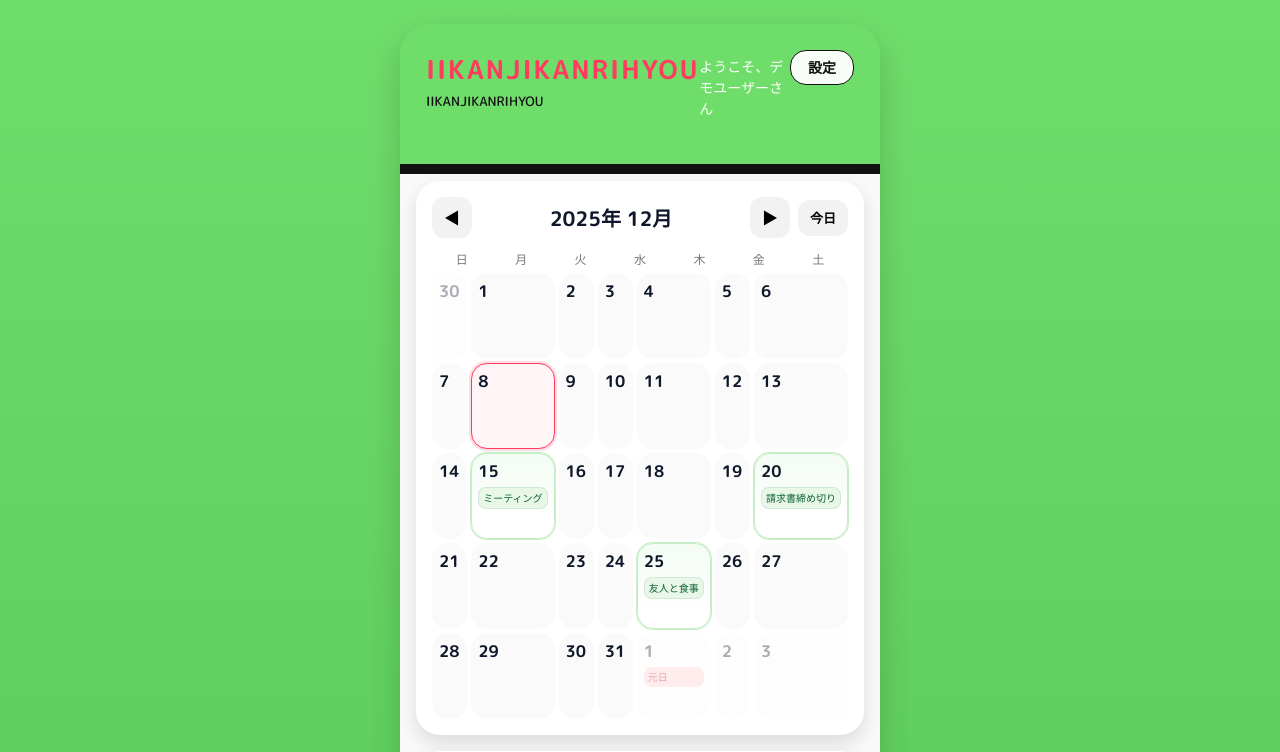
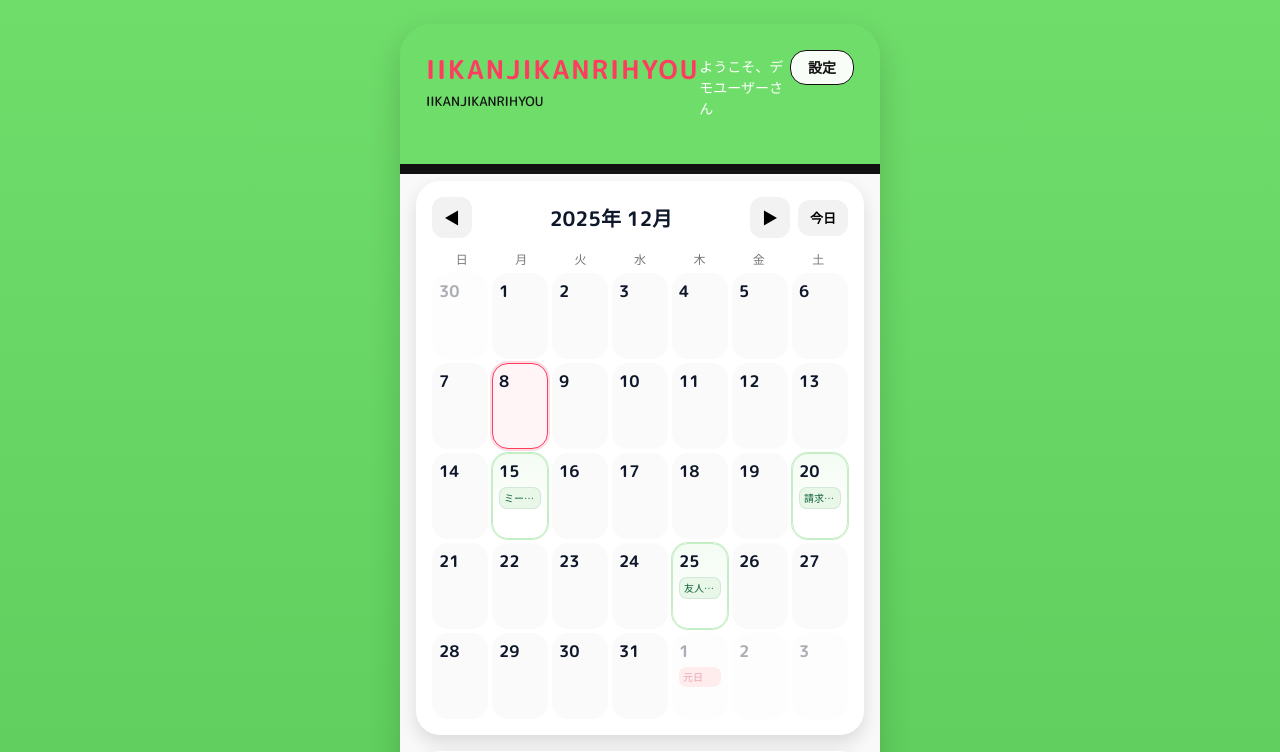
Before and after one commit to gutti-misdo/matsukai_mao, a PHP site: page /home.php in a window 1280 px wide. Shown: the top 752 px of the page. Run offline with PHP 8.4, Linux system fonts and the light colour scheme; a user stored in the database is signed in; data comes from the database, SQL or seed files in the repository.

Commit message:
Fix calendar layout overflow

```diff
--- a/home-page/css/app.css
+++ b/home-page/css/app.css
@@ -256,6 +256,7 @@ main.container {
 }
 
 .calendar__day {
+  min-width: 0;
   min-height: 86px;
   background: #fafafa;
   border-radius: 16px;
```
